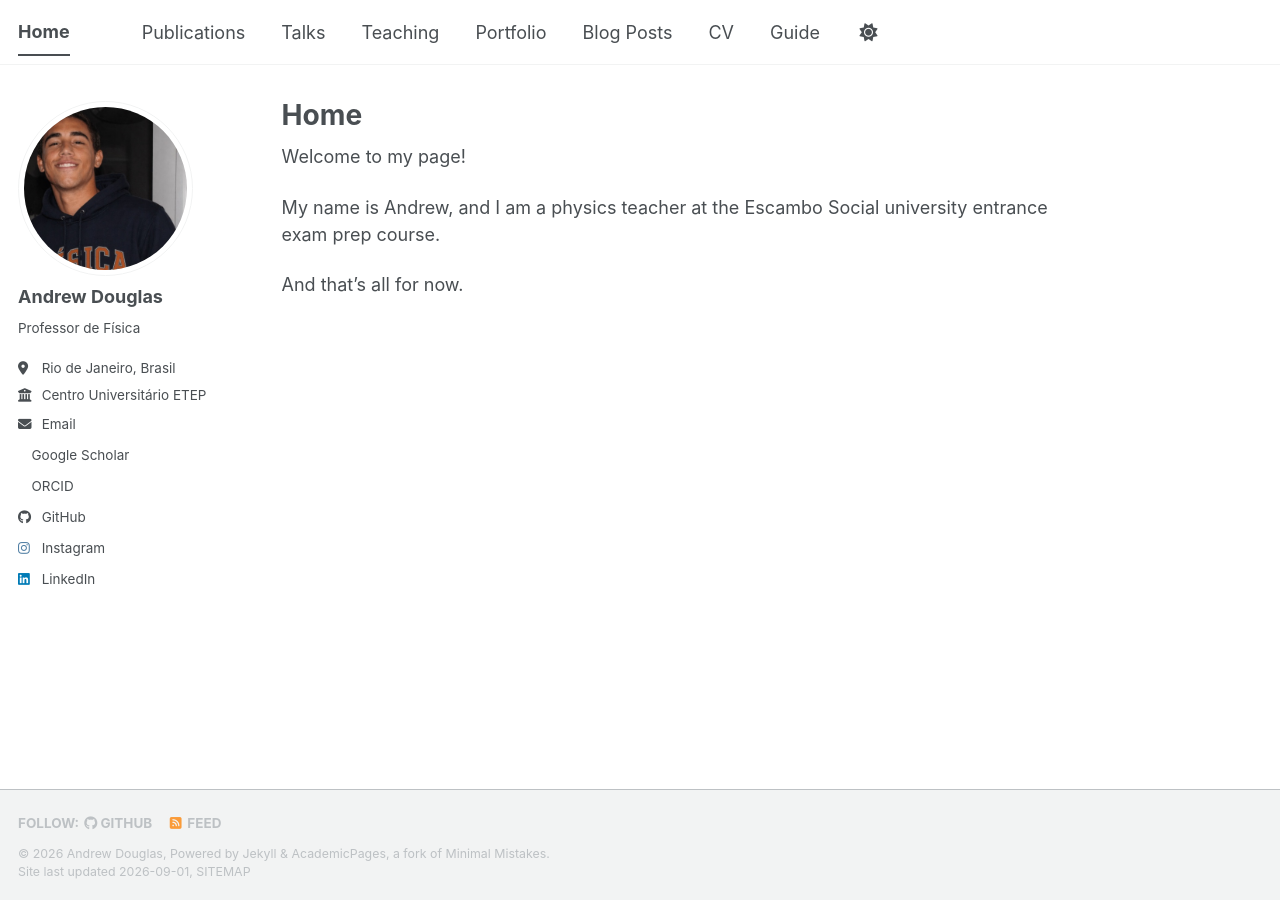
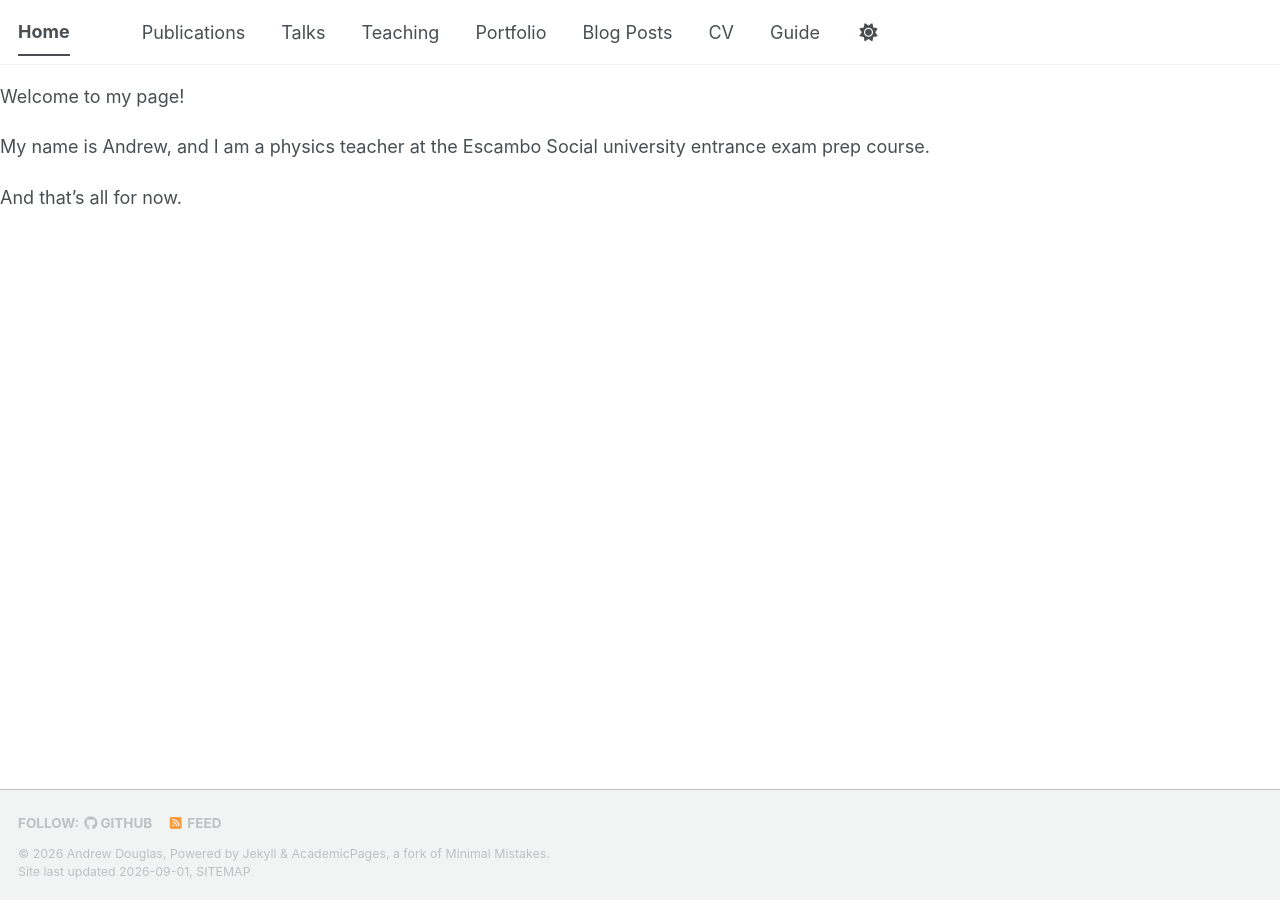
Before and after one commit to AndrewDSAM/AndrewDSAM.github.io, a Jekyll site: the page built from _pages/about.md, in a window 1280 px wide. Built offline with Jekyll 4.4.1, drawn with Linux system fonts in a browser that asks for light colours; our own code applies the rules of GitHub Pages for plain Markdown files; a style sheet for code colours, icons or effects is not loaded; part of the change alters nothing that is shown.

Commit message:
Update _config.yml

```diff
--- a/_config.yml
+++ b/_config.yml
@@ -251,12 +251,12 @@ defaults:
       share: true
       related: true
   # _pages
-  - scope:
-      path: ""
-      type: pages
-    values:
-      layout: single
-      author_profile: true
+  - #scope:
+     # path: ""
+      #type: pages
+   # values:
+    #  layout: single
+     # author_profile: true
   # _teaching
   - scope:
       path: ""
```
